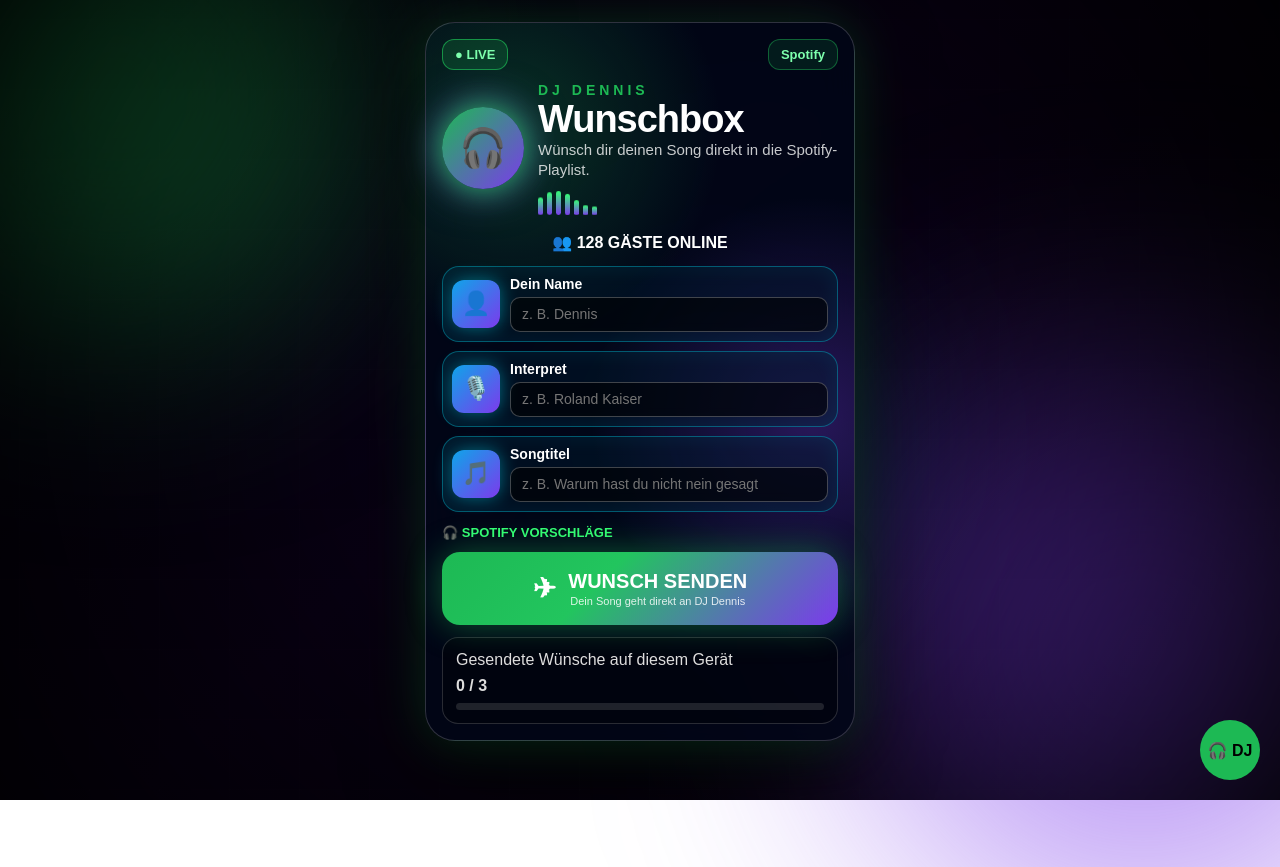
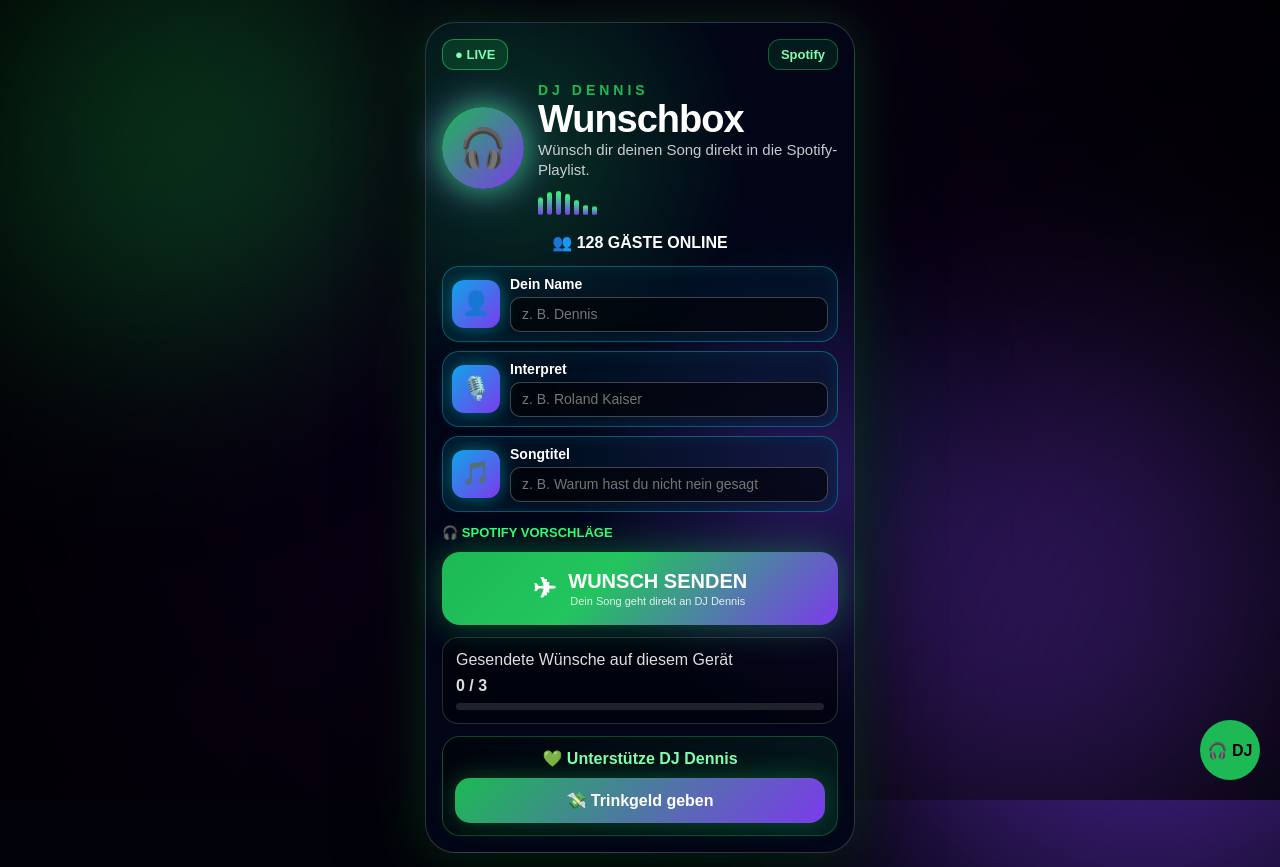
Before and after one commit to dennikruse-hub/dj-wunschbox, a Next.js app: page / in a window 1280 px wide. Before the commit the page ends 800 px from the top, so only its background shows below. Built offline with nearby package versions, Linux system fonts and the light colour scheme.

Commit message:
Update index.js

```diff
--- a/pages/index.js
+++ b/pages/index.js
@@ -2,6 +2,7 @@
 import PremiumHeader from '../components/PremiumHeader';
 import RequestForm from '../components/RequestForm';
 import BackgroundGlow from '../components/BackgroundGlow';
+import PayPalSupport from '../components/PayPalSupport';
 
 export default function Home() {
   const [form, setForm] = useState({ artist: '', title: '', guest: '', message: '' });
@@ -124,6 +125,8 @@
             <b>{status.text}</b>
           </div>
         )}
+
+        <PayPalSupport />
       </section>
     </main>
   );
```
